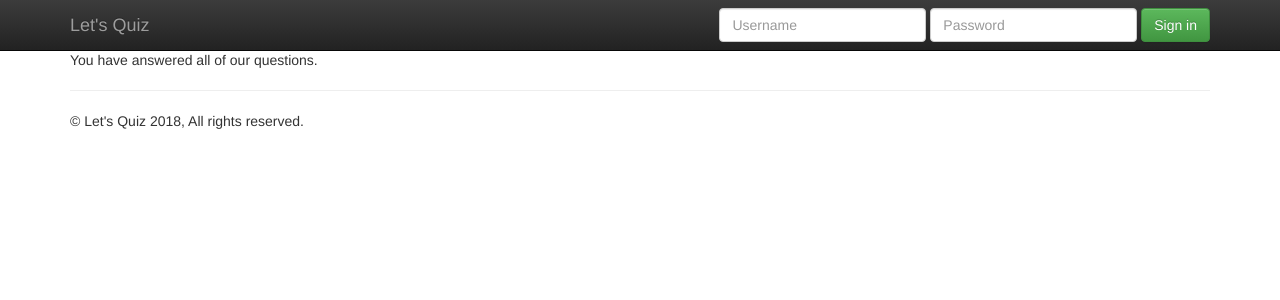
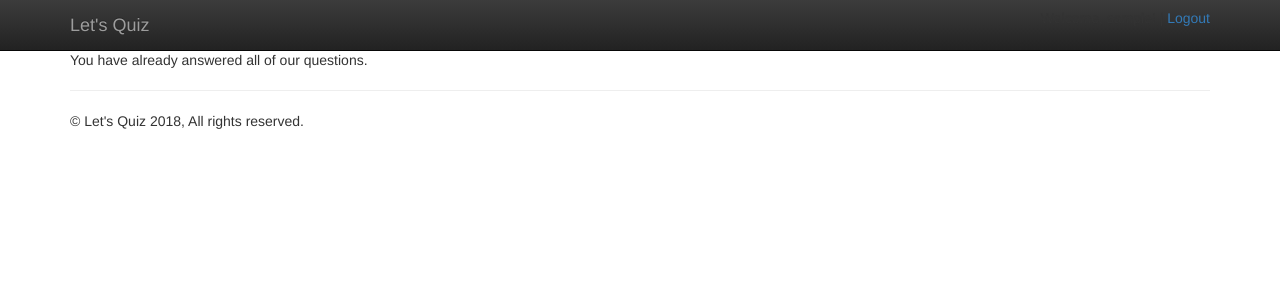
Before and after one commit to akashgiricse/lets-quiz, a Django app: page /play/ in a window 1280 px wide. Shown: the top 300 px of the page. Run offline with Django 3.2, Linux system fonts and the light colour scheme; the visitor is signed in with stand-in values (Sample User, id 1); data comes from the database, SQL or seed files in the repository; data that the repository does not hold is empty; some libraries are stand-ins or nearby versions.

Commit message:
Minor fixes

```diff
--- a/lets_quiz/lets_quiz/settings.py
+++ b/lets_quiz/lets_quiz/settings.py
@@ -122,3 +122,6 @@
 ]
 
 STATIC_URL = '/static/'
+
+LOGIN_REDIRECT_URL = '/'
+LOGOUT_REDIRECT_URL = '/'
--- a/lets_quiz/lets_quiz/urls.py
+++ b/lets_quiz/lets_quiz/urls.py
@@ -14,10 +14,13 @@
     2. Add a URL to urlpatterns:  url(r'^blog/', include('blog.urls'))
 """
 from django.conf.urls import url, include
+from django.contrib.auth.views import LoginView, LogoutView
 from django.contrib import admin
 
 
 urlpatterns = [
     url(r'^admin/', admin.site.urls),
-    url(r'', include('quiz.urls'))
+    url(r'', include('quiz.urls')),
+    url(r'^login/', LoginView.as_view(), name='login'),
+    url(r'^logout/', LogoutView.as_view(), name='logout'),
 ]
--- a/lets_quiz/quiz/admin.py
+++ b/lets_quiz/quiz/admin.py
@@ -7,7 +7,6 @@
 
 class ChoiceInline(admin.TabularInline):
     model = Choice
-
     can_delete = False
     max_num = Choice.MAX_CHOICES_COUNT
     min_num = Choice.MAX_CHOICES_COUNT
@@ -21,9 +20,7 @@
     list_display = ['html', 'is_published']
     list_filter = ['is_published']
     search_fields = ['html', 'choices__html']
-
     actions = None
-
     form = QuestionForm
 
     def has_delete_permission(self, request, obj=None):
--- a/lets_quiz/quiz/templates/quiz/home.html
+++ b/lets_quiz/quiz/templates/quiz/home.html
@@ -3,7 +3,11 @@
 {% block content %}
 	<div class="jumbotron">
       <div class="container">
-        <h1>Hellowwww world!!!!!</h1>
+        <h1>Hello, world!</h1>
+        <p>
+        	<a class="btn btn-primary btn-lg" href="/play/" role="button">Let's Play</a>
+        	<a class="btn btn-primary btn-lg" href="/leaderboard/" role="button">See leaderboard</a>
+        </p>
       </div>
     </div>
 {% endblock content %}
--- a/lets_quiz/quiz/templates/quiz/leaderboard.html
+++ b/lets_quiz/quiz/templates/quiz/leaderboard.html
@@ -2,6 +2,7 @@
 {% block title %} Let's Quiz | Leaderboard {% endblock title %}
 {% block content %}
 
+<h4>Top {{ total_count }} players</h4>
 <table class="table table-bordered">
     <thead>
         <tr>
@@ -14,7 +15,7 @@
         {% for quiz_profile in top_quiz_profiles %}
         <tr>
             <td>{{ forloop.counter }}</td>
-			<td>{{ quiz_profile.username }}</td>
+            <td>{{ quiz_profile.user.username }}</td>
             <td>{{ quiz_profile.total_score }}</td>
         </tr>
         {% endfor %}
--- a/lets_quiz/quiz/templates/quiz/play.html
+++ b/lets_quiz/quiz/templates/quiz/play.html
@@ -2,26 +2,28 @@
 
 {% block content %}
 {% if question is None %}
-You have answered all of our questions.
+You have already answered all of our questions.
 
 {% else %}
+
 <p>
     {{ question.html|safe }}
 </p>
-<form class="form", action="" method="POST">
+
+<form class="form" action="" method="post">
     {% csrf_token %}
-	<input type="hidden" name="question_pk" value="{{question.pk}}">
-	{% for choice  in question.choices.all %}
+    <input type="hidden" name="question_pk" value="{{ question.pk }}">
+    {% for choice in question.choices.all %}
     <div class="form-check">
       <input class="form-check-input" type="radio" name="choice_pk" id="choice-{{ forloop.counter }}" value="{{ choice.pk }}">
       <label class="form-check-label" for="choice-{{ forloop.counter }}">
         {{ choice.html|safe }}
       </label>
     </div>
+
     {% endfor %}
     <input class="btn btn-primary" type="submit" value="Submit">
 </form>
-{% endif%}
+{% endif %}
 
-
-{% endblock %}
+{% endblock content %}
--- a/lets_quiz/quiz/urls.py
+++ b/lets_quiz/quiz/urls.py
@@ -1,5 +1,5 @@
 from django.conf.urls import url
-from quiz import views
+from . import views
 
 urlpatterns = [
     url(r'^$', views.home, name='home'),
--- a/lets_quiz/templates/base.html
+++ b/lets_quiz/templates/base.html
@@ -37,7 +37,9 @@
             <a class="navbar-brand" href="/">Let's Quiz</a>
         </div>
         <div id="navbar" class="navbar-collapse collapse">
-            <form class="navbar-form navbar-right" role="form" action="#" method="post">
+            {% if not request.user.is_active %}
+            <form class="navbar-form navbar-right" role="form" action="/login/" method="post">
+                {% csrf_token %}
                 <div class="form-group">
                     <input type="text" name="username" placeholder="Username" class="form-control">
                 </div>
@@ -46,6 +48,13 @@
                 </div>
                 <button type="submit" class="btn btn-success">Sign in</button>
             </form>
+            {% else %}
+            <div class="navbar-form navbar-right">
+                <span>Welcome, {{ request.user.username }}!</span> |
+                <a href="/logout/">Logout</a>
+            </div>
+
+            {% endif %}
         </div><!--/.navbar-collapse -->
     </div>
 </nav>
```
Also changed, not shown: lets_quiz/quiz/forms.py (+7 -4 lines), lets_quiz/quiz/templates/quiz/submission_result.html (+6 -6 lines). Lines whose indentation alone changed are shown as unchanged.
